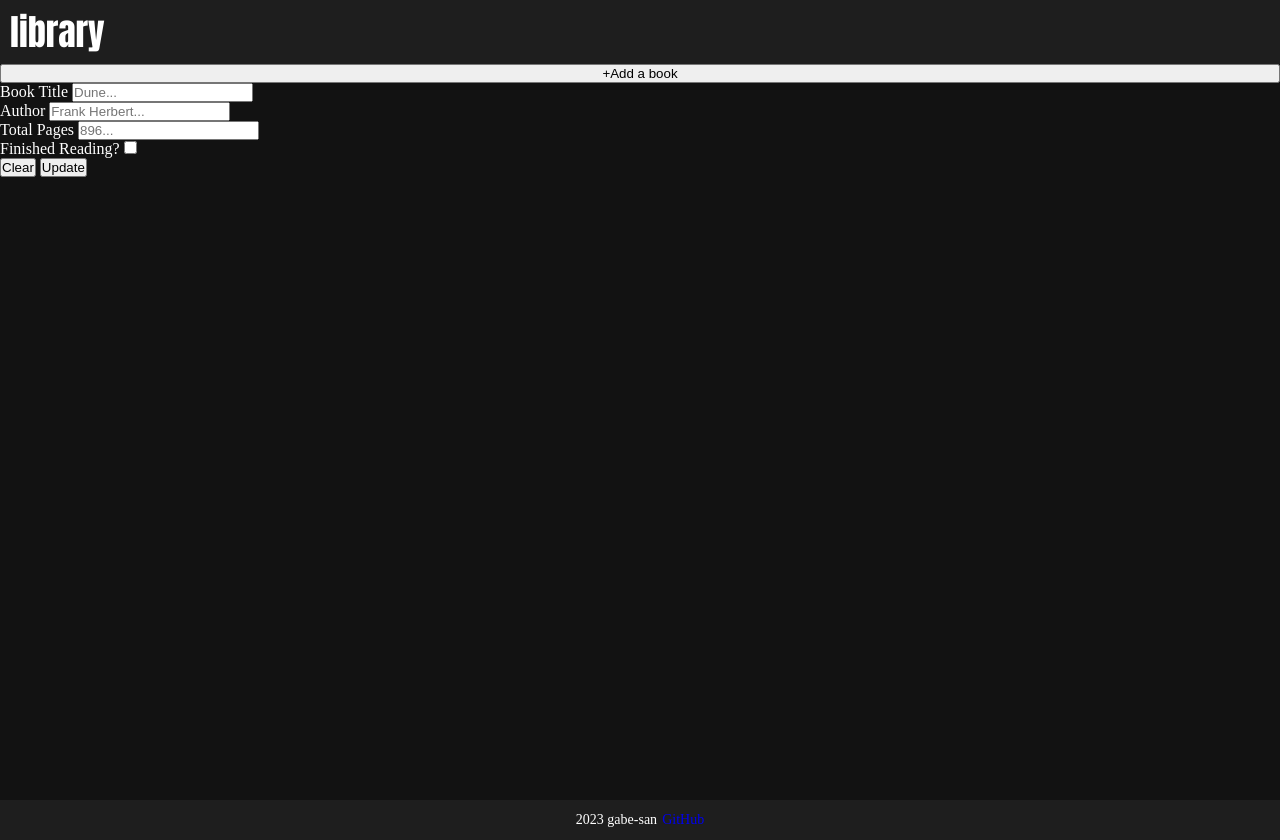
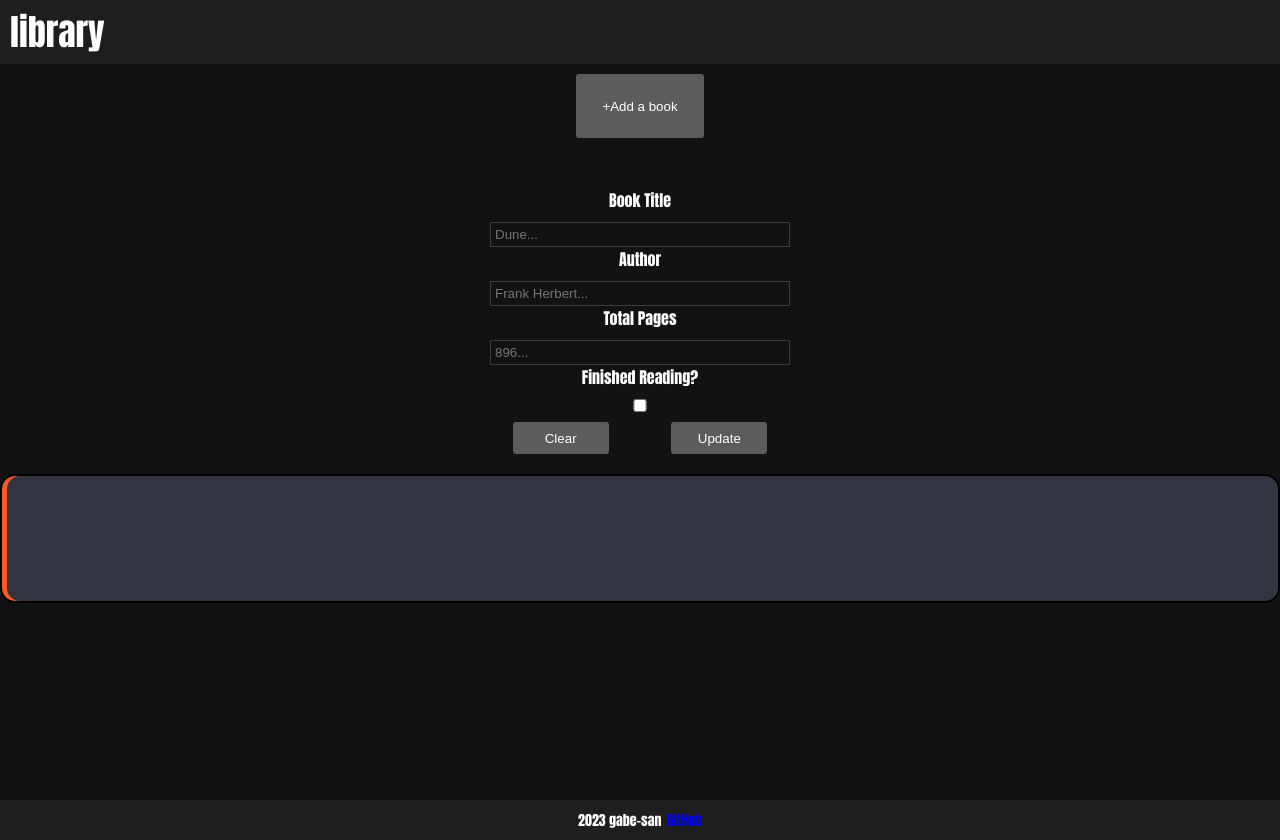
Before and after one commit to gabe-san/book-library, a website: page index.html in a window 1280 px wide. Both pictures are taken after a click on the button "+Add a book". Drawn offline with Linux system fonts and the light colour scheme.

Commit message:
added basic CSS styling

```diff
--- a/index.html
+++ b/index.html
@@ -16,29 +16,30 @@
             <button id="addBook">+Add a book</button>
 
         </div>
-        <div>
+        <div class="form-container">
             <form id= "newBookForm" style="display:none">
-                <div>
+                <div class="column">
                     <label for="book-title">Book Title</label>
                     <input type="text" id="book-title" name="book-title" placeholder="Dune...">
                 </div>
 
-                <div>
+                <div class="column">
                     <label for="author-name">Author</label>
                     <input type="text" id="author-name" name="author-name" placeholder="Frank Herbert...">
                 </div>
 
-                <div>
+                <div class="column">
                     <label for="page-count">Total Pages</label>
                     <input type="number" id="page-count" name="page-count" placeholder="896...">
                 </div>
-                <div>
+                <div class="column">
                     <label for="user-readstatus">Finished Reading?</label>
                     <input type="checkbox" id="user-readstatus" name="user-readstatus">
                 </div>
-                <button type="reset">Clear</button>
-                <button type="submit">Update</button>
-
+                <div class="form-buttons">
+                <button class="formb" type="reset">Clear</button>
+                <button class="formb" type="submit">Update</button>
+            </div>
             </form>
         </div>
 
--- a/main.js
+++ b/main.js
@@ -15,7 +15,7 @@ Books.prototype.toggleRead = function () {
 // Render book info from myLibrary
 function displayLibrary() {
   const libraryRender = document.querySelector("#content-container");
-  libraryRender.innerHTML = "";
+  libraryRender.textContent = "";
   for (let i = 0; i < myLibrary.length; i++) {
     const book = myLibrary[i];
     const bookOne = document.createElement("div");
@@ -27,8 +27,8 @@ function displayLibrary() {
       <p>${book.read ? "Read" : "Not Yet Read"}</p>
     </div>
     <div class="cbuttons">
-      <button class="cbutton1" onclick="toggleRead(${i})">Toggle Read</button>
-      <button class="cbutton2" onclick="deleteBook(${i})">Delete</button>
+      <button class="formb" onclick="toggleRead(${i})">Toggle Read</button>
+      <button class="formb" onclick="deleteBook(${i})">Delete</button>
     </div>
     `;
     libraryRender.appendChild(bookOne);
@@ -46,11 +46,13 @@ function addBookToLibrary() {
   displayLibrary();
 }
 
+// eslint-disable-next-line no-unused-vars
 function toggleRead(index) {
   myLibrary[index].toggleRead();
   displayLibrary();
 }
 
+// eslint-disable-next-line no-unused-vars
 function deleteBook(index) {
   myLibrary.splice(index, 1);
   displayLibrary();
@@ -62,6 +64,7 @@ addBookBtn.addEventListener("click", () => {
   const newBookForm = document.querySelector("#newBookForm");
   newBookForm.style.display = "block";
 });
+
 // submit form
 const submitBookBtn = document.querySelector("#newBookForm");
 submitBookBtn.addEventListener("submit", () => {
--- a/style.css
+++ b/style.css
@@ -14,6 +14,8 @@
 html, body {
     background-color: var(--darkbackgroundcolor);
     color: var(--darktextcolor);
+    font-family: Impact, Haettenschweiler, 'Arial Narrow Bold', sans-serif;
+
 }
 
 .container {
@@ -33,35 +35,97 @@ html, body {
     background-color: var(--darkhefooterbackcolor);
 }
 
+/* Add Book Button */
+#addBook {
+    display: flex;
+    height: 4rem;
+    width: 8rem;
+    align-items: center;
+    justify-content: center;
+    border: none;
+    background-color: rgb(92, 92, 92);
+    border-radius: 3px;
+    color: var(--darktextcolor);
+    margin-top: 10px;
+    margin-bottom: 50px;
+}
+#addBook:hover {
+    background-color: rgba(65, 64, 64, 0.181);
+}
+#addBook:active {
+    background-color: rgb(30, 30, 30, .181);
+}
+input {
+    border-radius: 1px;
+    background-color: rgb(18, 18, 18);
+    border: none;
+    color: white;
+    border: 1px solid rgb(229, 231, 235,0.2);
+    width: 300px;
+    padding: 4px;
+}
 /* Book Grid */
 
 .bookGridAdd {
-    display: grid;
-    grid-template-columns: repeat(autofit, minmax(150px, 1fr));
-    grid-template-rows: repeat(autofit, minmax(150px, 1fr));;
+    display: flex;
+    justify-content: center;
+}
+.form-container {
+    display: flex;
+    justify-content: center;
+
+
+}
+.form-buttons{
+    display: flex;
+    justify-content: space-evenly;
+    margin-top: 10px;
+    gap: 40px;
+
+}
+.column {
+    display: flex;
+    flex-direction: column;
+    flex-basis: 100%;
+    flex: 1;
+    align-items: center;
+    gap: 10px;
 }
 
-div[class^="card"] {
+.formb {
+    border: none;
+    background-color: rgb(92, 92, 92);
+    color: var(--darktextcolor);
+    padding: 5px;
+    height: 2rem;
+    width: 6rem;
+    border-radius: 3px;
+}
+.formb:hover {
+    background-color: rgba(65, 64, 64, 0.181);
+}
+.formb:active {
+    background-color: rgb(30, 30, 30, .181);
+}
+#content-container {
+    margin-top: 20px;
     border: 2px solid black;
     border-radius: 15px;
-    display:flex;
-    flex-direction: column;
-    align-items: flex-start;
-    justify-content: flex-start;
+    display: grid;
+    grid-template-columns: 1fr 1fr 0.8fr;
+    grid-template-rows: 0.1fr 1fr 1fr 1fr ;
     padding: 25px;
+    gap: 25px;
     background: var(--cardbackgroundcolor);
-    transition: all 0.4s ease-out;
     position: relative;
     box-shadow: inset 5px 0.01px var(--cardbackgroundshadow);
 }
-
-
-
-
-
-
-
-
+.cbuttons {
+    display: flex;
+    align-items: center;
+    justify-content: space-evenly ;
+    padding: 10px;
+}
 
 /* FOOTER */
 footer {
```
